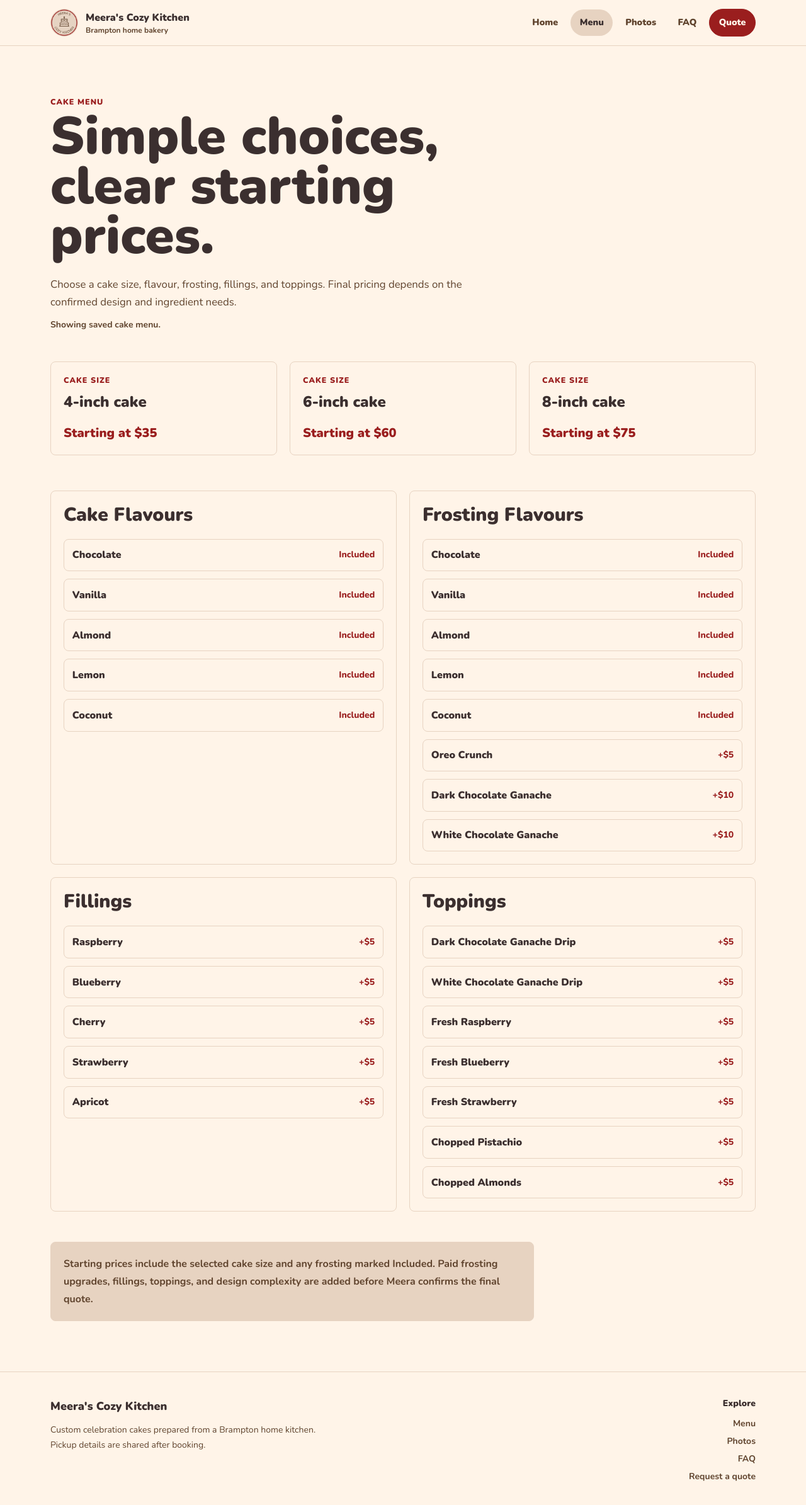
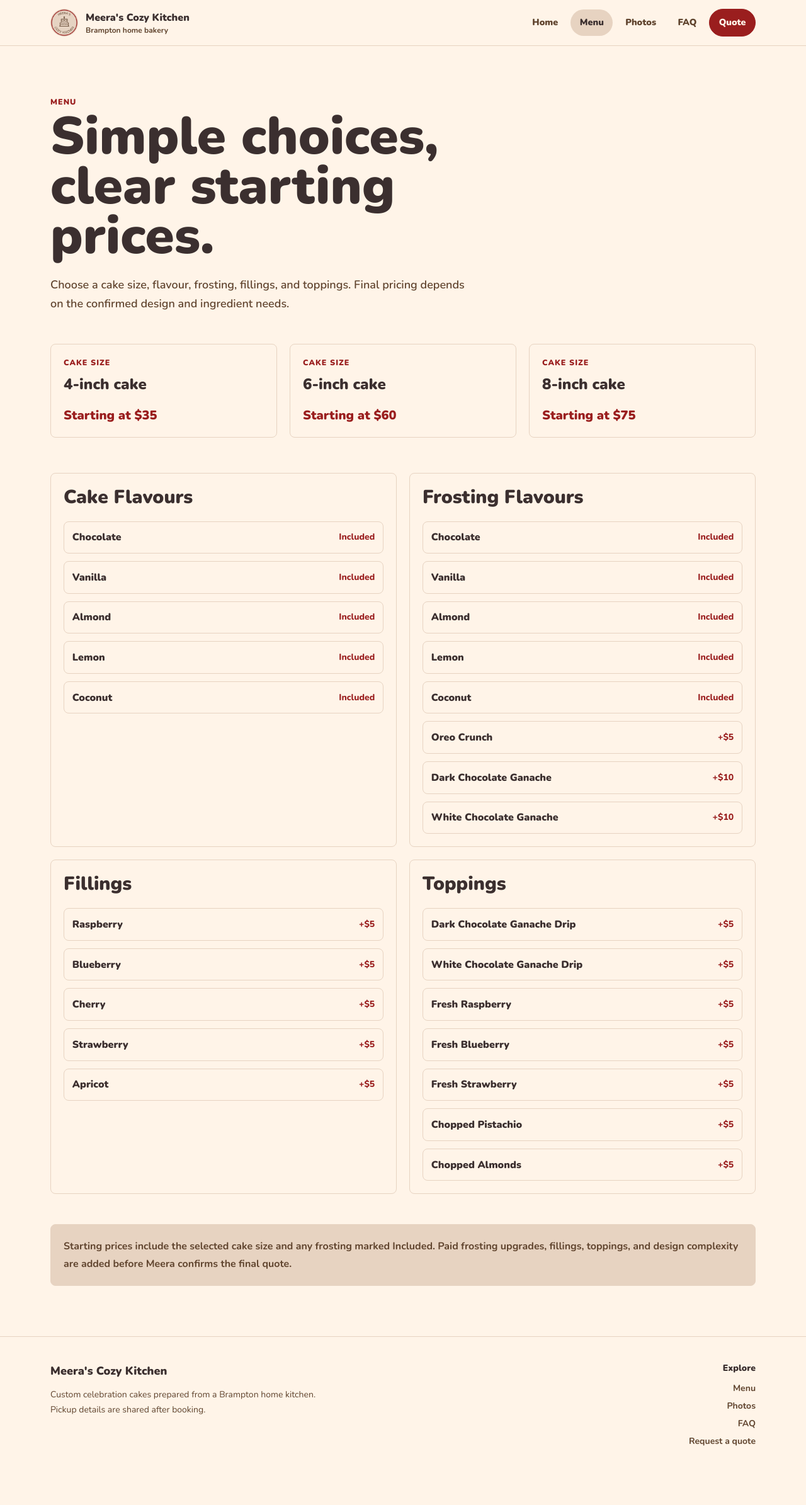
Before and after one commit to Hardik-S/meeras-cozy-kitchen-v2, a Next.js app: page /menu in a window 1280 px wide. Shown: the top 2390 px of the page at 63% size. After the commit the page ends 2339 px from the top, so only its background shows below. Built offline with nearby package versions, Linux system fonts and the light colour scheme; no server answers; a web font is replaced by a local one.

Commit message:
Refine menu copy and layout

```diff
--- a/src/app/globals.css
+++ b/src/app/globals.css
@@ -577,6 +577,11 @@ input[type="checkbox"] {
   line-height: 1.65;
 }
 
+.menu-intro {
+  font-size: 1.125rem;
+  font-weight: 600;
+}
+
 .surface {
   border: 1px solid var(--line);
   border-radius: 8px;
--- a/src/app/menu/page.tsx
+++ b/src/app/menu/page.tsx
@@ -6,9 +6,9 @@ export const dynamic = "force-static";
 export default function MenuPage() {
   return (
     <div className="section-wrap py-12 md:py-20">
-      <p className="eyebrow">Cake menu</p>
+      <p className="eyebrow">Menu</p>
       <h1 className="page-title">Simple choices, clear starting prices.</h1>
-      <p className="lede mt-6 max-w-2xl">
+      <p className="menu-intro lede mt-6 max-w-2xl">
         Choose a cake size, flavour, frosting, fillings, and toppings. Final pricing depends on the confirmed design and ingredient needs.
       </p>
       <MenuContent initialCatalog={defaultPublicCatalog} />
--- a/src/components/menu-content.tsx
+++ b/src/components/menu-content.tsx
@@ -7,7 +7,6 @@ import { optionPriceLabel, startingPriceLabel } from "@/lib/pricing";
 
 export function MenuContent({ initialCatalog }: { initialCatalog: PublicCatalog }) {
   const [catalog, setCatalog] = useState(initialCatalog);
-  const [source, setSource] = useState<"default" | "cached" | "live" | "fallback">("default");
 
   useEffect(() => {
     let active = true;
@@ -16,7 +15,6 @@ export function MenuContent({ initialCatalog }: { initialCatalog: PublicCatalog
       void loadPublicCatalog(initialCatalog).then((result) => {
         if (active) {
           setCatalog(result.catalog);
-          setSource(result.source);
         }
       });
     });
@@ -29,10 +27,6 @@ export function MenuContent({ initialCatalog }: { initialCatalog: PublicCatalog
 
   return (
     <>
-      <p className="mt-3 text-sm font-bold text-[var(--muted)]" aria-live="polite">
-        {source === "live" ? "Live menu refreshed." : source === "cached" ? "Showing recently refreshed menu." : "Showing saved cake menu."}
-      </p>
-
       <section className="mt-12 grid gap-5 md:grid-cols-3" aria-label="Cake sizes" data-reveal>
         {catalog.cakeSizes.map((size) => (
           <article key={size.id} className="surface p-5">
@@ -50,7 +44,7 @@ export function MenuContent({ initialCatalog }: { initialCatalog: PublicCatalog
         <MenuGroup title="Toppings" items={catalog.toppings} />
       </section>
 
-      <p className="mt-12 max-w-3xl rounded-[8px] border border-[var(--line)] bg-[var(--surface-alt)] p-5 font-bold leading-7 text-[var(--muted)]" data-reveal>
+      <p className="mt-12 rounded-[8px] border border-[var(--line)] bg-[var(--surface-alt)] p-5 font-bold leading-7 text-[var(--muted)]" data-reveal>
         Starting prices include the selected cake size and any frosting marked Included. Paid frosting upgrades, fillings, toppings, and design complexity are added before Meera confirms the final quote.
       </p>
     </>
```
Also changed, not shown: 1 other file (tests, documents, lock files or other folders).
